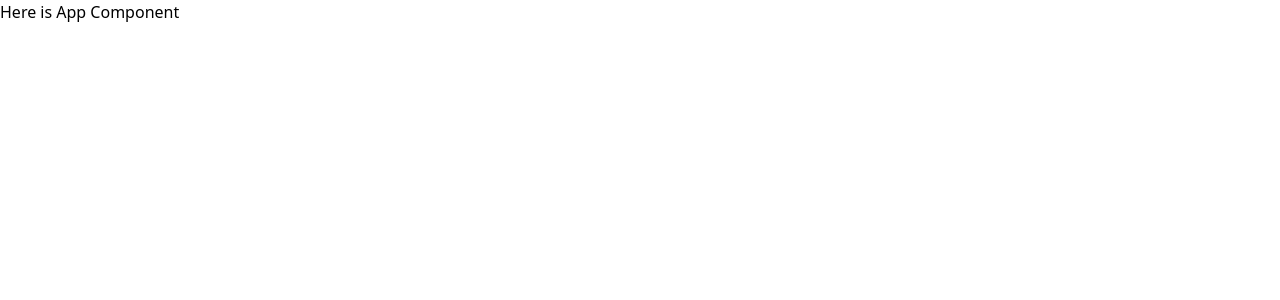
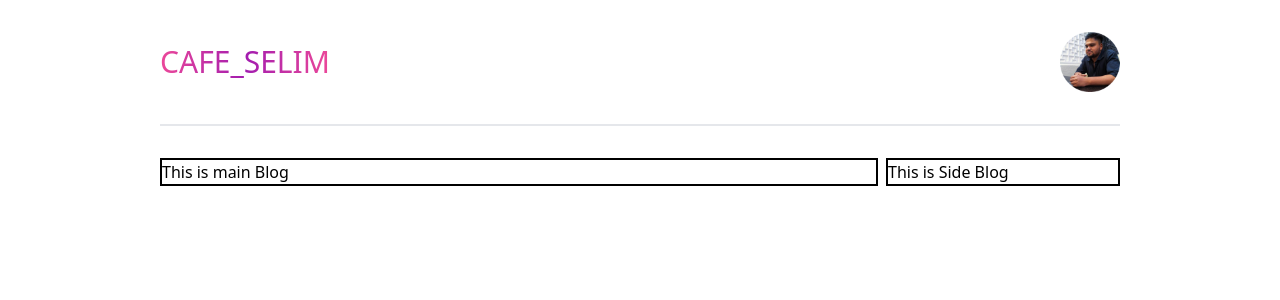
Before and after one commit to shaykotselim/knowledge_cafe_project_8, a React (Vite) app: page / in a window 1280 px wide. Shown: the top 300 px of the page. Built offline with nearby package versions, Linux system fonts and the light colour scheme.

Commit message:
second commit added header & blog

```diff
--- a/src/App.jsx
+++ b/src/App.jsx
@@ -2,13 +2,16 @@ import { useState } from 'react'
 import reactLogo from './assets/react.svg'
 import viteLogo from '/vite.svg'
 import './App.css'
+import Header from './components/Header/Header'
+import Blog from './components/Blog/Blog'
 
 function App() {
   const [count, setCount] = useState(0)
 
   return (
-    <div className="App">
-        <h1>Here is App Component </h1>
+    <div className="px-40">
+        <Header/>
+        <Blog/>
     </div>
   )
 }
--- /dev/null
+++ b/src/components/Blog/Blog.jsx
@@ -0,0 +1,19 @@
+import React from 'react';
+import BlogMain from './BlogMain';
+import BlogSide from './BlogSide';
+
+const Blog = () => {
+    return (
+        <div className="grid  grid-cols-4 gap-2 mt-8">
+            <div className="col-span-3">
+                <BlogMain/>
+            </div>
+            <div>
+                <BlogSide/>
+            </div>
+
+        </div>
+    );
+};
+
+export default Blog;
--- /dev/null
+++ b/src/components/Blog/BlogMain.jsx
@@ -0,0 +1,13 @@
+import React from 'react';
+
+const BlogMain = () => {
+    return (
+        <div>
+            <div className="border-2 border-black">
+                <h1>This is main Blog</h1>
+            </div>
+        </div>
+    );
+};
+
+export default BlogMain;
--- /dev/null
+++ b/src/components/Blog/BlogSide.jsx
@@ -0,0 +1,13 @@
+import React from 'react';
+
+const BlogSide = () => {
+    return (
+        <div>
+                <div className="border-2 border-black">
+                <h1>This is Side Blog</h1>
+                </div>
+        </div>
+    );
+};
+
+export default BlogSide;
--- /dev/null
+++ b/src/components/Header/Header.jsx
@@ -0,0 +1,18 @@
+import React from 'react';
+import logo from "../../../public/images/selim.png"
+const Header = () => {
+    return (
+        <nav className=" container ">
+            <div className="flex justify-between items-center  py-8 border-b-2  ">
+                    <div>
+                        <p className="text-3xl font-medium bg-gradient-to-r from-pink-500 via-fuchsia-700 to-pink-500 inline-block text-transparent bg-clip-text ">CAFE_SELIM</p>
+                    </div>
+                    <div>
+                        <img width={60} src={logo} alt="" />
+                    </div>
+            </div>
+        </nav>
+    );
+};
+
+export default Header;
```
Also changed, not shown: public/images/selim.png (added).
